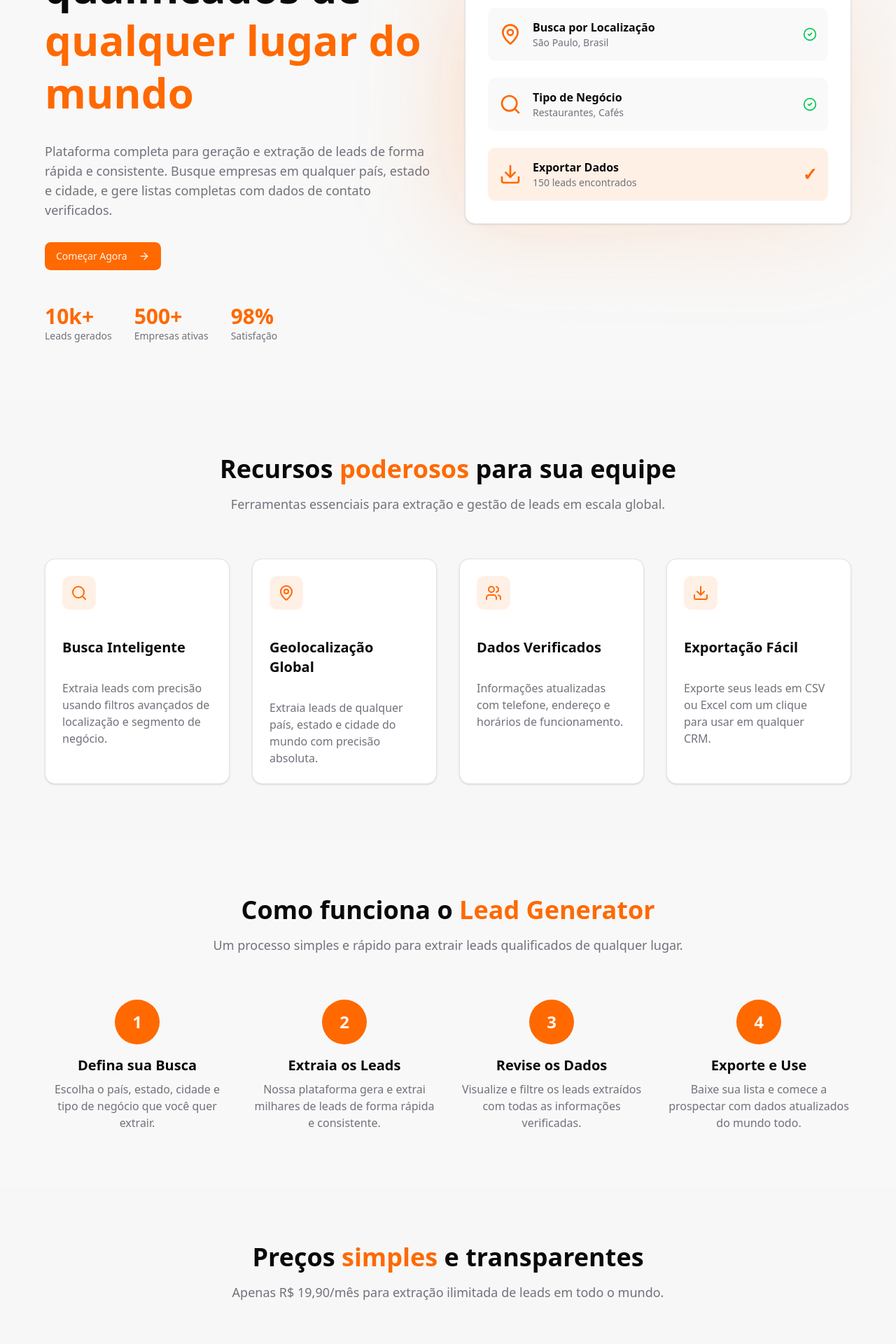
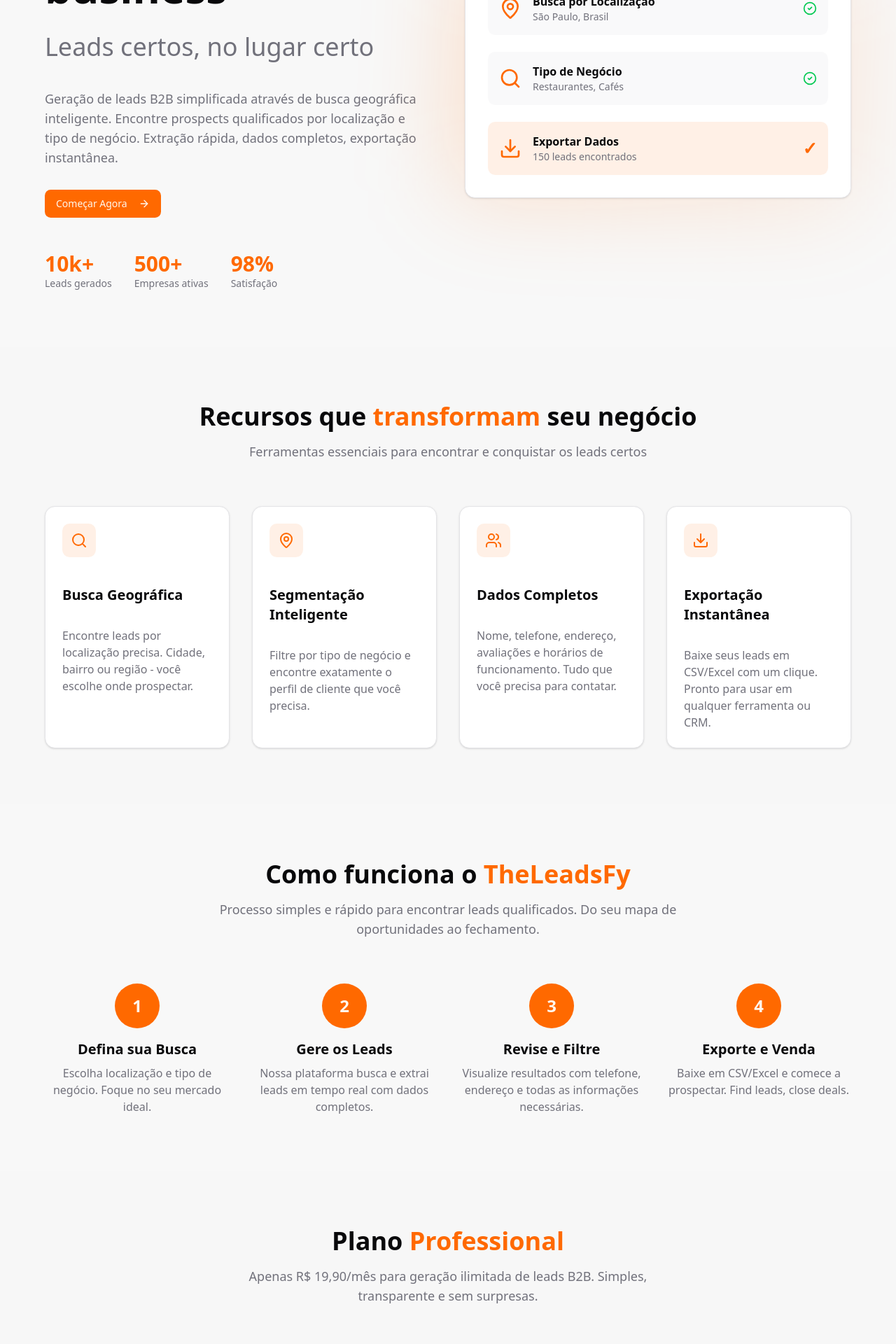
Before and after one commit to matheuswillock/lead-automation, a Next.js app: page / in a window 1280 px wide. Shown: the part 320-2240 px from the top of the page at 70% size. Built offline with nearby package versions, Linux system fonts and the light colour scheme; no server answers.

Commit message:
feat: Revamp README, update project metadata, and enhance landing page content for TheLeadsFy

```diff
--- a/src/app/layout.tsx
+++ b/src/app/layout.tsx
@@ -15,8 +15,59 @@
 });
 
 export const metadata: Metadata = {
-  title: "Lead Generator - Extração de Leads Global",
-  description: "Plataforma profissional para geração e extração de leads de qualquer país, estado e cidade. Rápido, consistente e eficiente.",
+  title: {
+    default: "TheLeadsFy - Geração de Leads B2B Simplificada",
+    template: "%s | TheLeadsFy"
+  },
+  description: "Plataforma SaaS de geração de leads B2B através de busca geográfica inteligente. Encontre leads certos, no lugar certo. Extração rápida, dados completos, exportação instantânea.",
+  keywords: ["leads", "b2b", "geração de leads", "prospecção", "vendas", "marketing", "automação", "pix", "brasil"],
+  authors: [{ name: "TheLeadsFy Team" }],
+  creator: "TheLeadsFy",
+  publisher: "TheLeadsFy",
+  metadataBase: new URL(process.env.NEXT_PUBLIC_APP_URL || "http://localhost:3000"),
+  alternates: {
+    canonical: "/",
+  },
+  openGraph: {
+    type: "website",
+    locale: "pt_BR",
+    url: "/",
+    title: "TheLeadsFy - Leadify your business",
+    description: "Geração de leads B2B simplificada. Encontre leads certos, no lugar certo. Busca geográfica inteligente com dados em tempo real.",
+    siteName: "TheLeadsFy",
+    images: [
+      {
+        url: "/og-image.png",
+        width: 1200,
+        height: 630,
+        alt: "TheLeadsFy - Geração de Leads B2B",
+      },
+    ],
+  },
+  twitter: {
+    card: "summary_large_image",
+    title: "TheLeadsFy - Leadify your business",
+    description: "Geração de leads B2B simplificada através de busca geográfica inteligente",
+    images: ["/og-image.png"],
+    creator: "@theleadsfy",
+  },
+  robots: {
+    index: true,
+    follow: true,
+    googleBot: {
+      index: true,
+      follow: true,
+      "max-video-preview": -1,
+      "max-image-preview": "large",
+      "max-snippet": -1,
+    },
+  },
+  icons: {
+    icon: "/favicon.ico",
+    shortcut: "/favicon-16x16.png",
+    apple: "/apple-touch-icon.png",
+  },
+  manifest: "/site.webmanifest",
 };
 
 export default function RootLayout({
@@ -25,7 +76,7 @@
   children: React.ReactNode;
 }>) {
   return (
-    <html lang="en" suppressHydrationWarning>
+    <html lang="pt-BR" suppressHydrationWarning>
       <body
         className={`${geistSans.variable} ${geistMono.variable} antialiased`}
       >
--- a/src/components/landingPage/Features.tsx
+++ b/src/components/landingPage/Features.tsx
@@ -14,12 +14,10 @@
           className="text-center mb-16"
         >
           <h2 className="text-3xl sm:text-4xl font-bold mb-4">
-            Recursos <span className="text-primary">poderosos</span> para sua
-            equipe
+            Recursos que <span className="text-primary">transformam</span> seu negócio
           </h2>
           <p className="text-lg text-muted-foreground max-w-2xl mx-auto">
-            Ferramentas essenciais para extração e gestão de leads em escala
-            global.
+            Ferramentas essenciais para encontrar e conquistar os leads certos
           </p>
         </motion.div>
 
@@ -35,10 +33,10 @@
               <div className="w-12 h-12 bg-primary/10 rounded-lg flex items-center justify-center mb-4">
                 <Search className="w-6 h-6 text-primary" />
               </div>
-              <h3 className="text-xl font-semibold mb-2">Busca Inteligente</h3>
+              <h3 className="text-xl font-semibold mb-2">Busca Geográfica</h3>
               <p className="text-muted-foreground">
-                Extraia leads com precisão usando filtros avançados de
-                localização e segmento de negócio.
+                Encontre leads por localização precisa. Cidade, bairro ou região -
+                você escolhe onde prospectar.
               </p>
             </Card>
           </motion.div>
@@ -55,11 +53,11 @@
                 <MapPin className="w-6 h-6 text-primary" />
               </div>
               <h3 className="text-xl font-semibold mb-2">
-                Geolocalização Global
+                Segmentação Inteligente
               </h3>
               <p className="text-muted-foreground">
-                Extraia leads de qualquer país, estado e cidade do mundo com
-                precisão absoluta.
+                Filtre por tipo de negócio e encontre exatamente o perfil de cliente
+                que você precisa.
               </p>
             </Card>
           </motion.div>
@@ -75,10 +73,10 @@
               <div className="w-12 h-12 bg-primary/10 rounded-lg flex items-center justify-center mb-4">
                 <Users className="w-6 h-6 text-primary" />
               </div>
-              <h3 className="text-xl font-semibold mb-2">Dados Verificados</h3>
+              <h3 className="text-xl font-semibold mb-2">Dados Completos</h3>
               <p className="text-muted-foreground">
-                Informações atualizadas com telefone, endereço e horários de
-                funcionamento.
+                Nome, telefone, endereço, avaliações e horários de funcionamento.
+                Tudo que você precisa para contatar.
               </p>
             </Card>
           </motion.div>
@@ -94,10 +92,10 @@
               <div className="w-12 h-12 bg-primary/10 rounded-lg flex items-center justify-center mb-4">
                 <Download className="w-6 h-6 text-primary" />
               </div>
-              <h3 className="text-xl font-semibold mb-2">Exportação Fácil</h3>
+              <h3 className="text-xl font-semibold mb-2">Exportação Instantânea</h3>
               <p className="text-muted-foreground">
-                Exporte seus leads em CSV ou Excel com um clique para usar em
-                qualquer CRM.
+                Baixe seus leads em CSV/Excel com um clique. Pronto para usar
+                em qualquer ferramenta ou CRM.
               </p>
             </Card>
           </motion.div>
--- a/src/components/landingPage/Footer.tsx
+++ b/src/components/landingPage/Footer.tsx
@@ -12,11 +12,11 @@
         >
           <IconPlatform />
           <p className="text-muted-foreground mb-6">
-            Plataforma profissional para extração e geração de leads em qualquer
-            lugar do mundo.
+            TheLeadsFy - Geração de leads B2B simplificada através de busca
+            geográfica inteligente. Leads certos, no lugar certo.
           </p>
           <div className="flex flex-col sm:flex-row justify-between items-start sm:items-center gap-4 text-sm text-muted-foreground">
-            <p>© 2025 Lead Generator. Todos os direitos reservados.</p>
+            <p>© 2025 TheLeadsFy. Todos os direitos reservados.</p>
             <p>
               Desenvolvido com 🧡 por{" "}
               <motion.a
--- a/src/components/landingPage/Hero.tsx
+++ b/src/components/landingPage/Hero.tsx
@@ -29,7 +29,7 @@
                 <Zap className="w-4 h-4 text-primary" />
               </motion.div>
               <span className="text-sm">
-                Extração global de leads • Qualquer país
+                TheLeadsFy • Geração de leads simplificada
               </span>
             </motion.div>
 
@@ -39,8 +39,11 @@
               transition={{ duration: 0.6, delay: 0.2 }}
               className="text-4xl sm:text-5xl lg:text-6xl font-bold leading-tight"
             >
-              Extraia leads qualificados de{" "}
-              <span className="text-primary">qualquer lugar do mundo</span>
+              <span className="text-primary">Leadify</span> your business
+              <br />
+              <span className="text-2xl sm:text-3xl lg:text-4xl text-muted-foreground font-normal">
+                Leads certos, no lugar certo
+              </span>
             </motion.h1>
 
             <motion.p
@@ -49,9 +52,9 @@
               transition={{ duration: 0.6, delay: 0.4 }}
               className="text-lg text-muted-foreground"
             >
-              Plataforma completa para geração e extração de leads de forma
-              rápida e consistente. Busque empresas em qualquer país, estado e
-              cidade, e gere listas completas com dados de contato verificados.
+              Geração de leads B2B simplificada através de busca geográfica inteligente.
+              Encontre prospects qualificados por localização e tipo de negócio.
+              Extração rápida, dados completos, exportação instantânea.
             </motion.p>
 
             <motion.div
--- a/src/components/landingPage/HowItWorks.tsx
+++ b/src/components/landingPage/HowItWorks.tsx
@@ -12,11 +12,11 @@
           className="text-center mb-16"
         >
           <h2 className="text-3xl sm:text-4xl font-bold mb-4">
-            Como funciona o <span className="text-primary">Lead Generator</span>
+            Como funciona o <span className="text-primary">TheLeadsFy</span>
           </h2>
           <p className="text-lg text-muted-foreground max-w-2xl mx-auto">
-            Um processo simples e rápido para extrair leads qualificados de
-            qualquer lugar.
+            Processo simples e rápido para encontrar leads qualificados.
+            Do seu mapa de oportunidades ao fechamento.
           </p>
         </motion.div>
 
@@ -26,25 +26,25 @@
               number: 1,
               title: "Defina sua Busca",
               description:
-                "Escolha o país, estado, cidade e tipo de negócio que você quer extrair.",
+                "Escolha localização e tipo de negócio. Foque no seu mercado ideal.",
             },
             {
               number: 2,
-              title: "Extraia os Leads",
+              title: "Gere os Leads",
               description:
-                "Nossa plataforma gera e extrai milhares de leads de forma rápida e consistente.",
+                "Nossa plataforma busca e extrai leads em tempo real com dados completos.",
             },
             {
               number: 3,
-              title: "Revise os Dados",
+              title: "Revise e Filtre",
               description:
-                "Visualize e filtre os leads extraídos com todas as informações verificadas.",
+                "Visualize resultados com telefone, endereço e todas as informações necessárias.",
             },
             {
               number: 4,
-              title: "Exporte e Use",
+              title: "Exporte e Venda",
               description:
-                "Baixe sua lista e comece a prospectar com dados atualizados do mundo todo.",
+                "Baixe em CSV/Excel e comece a prospectar. Find leads, close deals.",
             },
           ].map((step, index) => (
             <motion.div
--- a/src/components/landingPage/Pricing.tsx
+++ b/src/components/landingPage/Pricing.tsx
@@ -16,11 +16,11 @@
           className="text-center mb-16"
         >
           <h2 className="text-3xl sm:text-4xl font-bold mb-4">
-            Preços <span className="text-primary">simples</span> e transparentes
+            Plano <span className="text-primary">Professional</span>
           </h2>
           <p className="text-lg text-muted-foreground max-w-2xl mx-auto">
-            Apenas R$ 19,90/mês para extração ilimitada de leads em todo o
-            mundo.
+            Apenas R$ 19,90/mês para geração ilimitada de leads B2B.
+            Simples, transparente e sem surpresas.
           </p>
         </motion.div>
 
@@ -51,10 +51,10 @@
                   Plano Único
                 </motion.div>
                 <h3 className="text-3xl font-bold mb-4">
-                  Lead Generator Professional
+                  TheLeadsFy Professional
                 </h3>
                 <p className="text-muted-foreground mb-6">
-                  Extração e geração de leads rápida e consistente
+                  Acesso completo a todas as funcionalidades da plataforma
                 </p>
 
                 <motion.div
@@ -74,10 +74,10 @@
               <div className="grid md:grid-cols-2 gap-6 mb-8">
                 <div className="space-y-4">
                   {[
-                    "Busca inteligente com filtros avançados",
-                    "Geolocalização global (qualquer país)",
-                    "Dados verificados e atualizados",
-                    "Exportação fácil em CSV/Excel",
+                    "Busca geográfica inteligente",
+                    "Dados completos e verificados",
+                    "Exportação instantânea CSV/Excel",
+                    "Geração ilimitada de leads",
                   ].map((feature, index) => (
                     <motion.div
                       key={index}
@@ -94,10 +94,10 @@
                 </div>
                 <div className="space-y-4">
                   {[
-                    "Extração ilimitada de leads",
-                    "Telefone e endereço completo",
+                    "Telefone, endereço e avaliações",
                     "Horários de funcionamento",
-                    "Suporte via email",
+                    "Resultados em tempo real",
+                    "Pagamento seguro via PIX",
                   ].map((feature, index) => (
                     <motion.div
                       key={index}
```
Also changed, not shown: package.json (+10 -1 lines), 1 other file (tests, documents, lock files or other folders).
